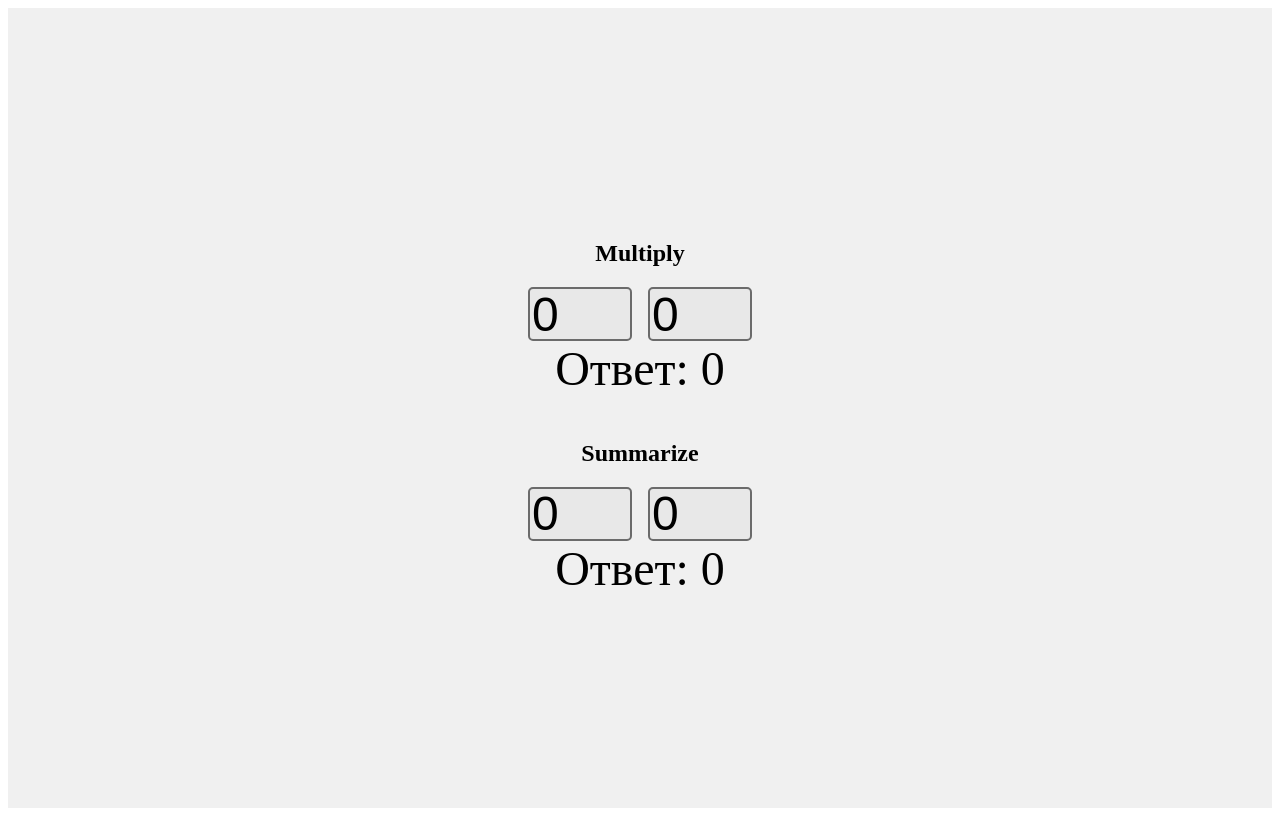
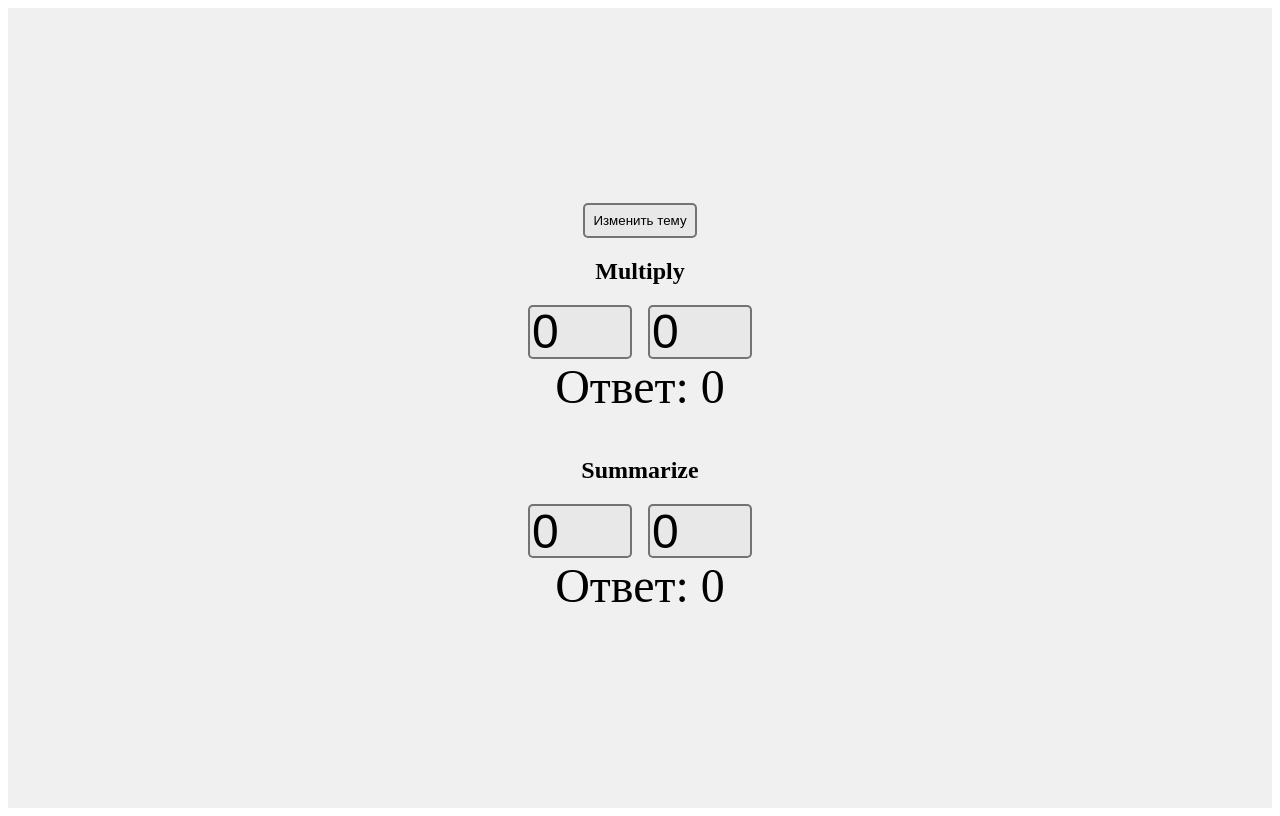
Before and after one commit to skibitskiy/webpack-typescript-config, a React app: page / in a window 1280 px wide. Built offline with nearby package versions, Linux system fonts and the light colour scheme; the HTML template or start-up script is replaced by a standard one.

Commit message:
Добавил переключение темы и написал тесты

```diff
--- a/package.json
+++ b/package.json
@@ -7,6 +7,7 @@
     "build": "webpack --mode development",
     "build-w": "webpack --mode development --watch",
     "test": "jest ./test/units",
+    "test-css": "jest ./test/css",
     "tsd": "tsd ./test/tsd"
   },
   "author": "",
@@ -17,12 +18,15 @@
     "@babel/preset-env": "^7.11.5",
     "@babel/preset-react": "^7.10.4",
     "@babel/preset-typescript": "^7.10.4",
+    "@testing-library/react": "^11.0.4",
     "babel-loader": "^8.1.0",
+    "jest-styled-components": "^7.0.3",
     "typescript": "^4.0.2",
     "webpack": "^4.44.1",
     "webpack-cli": "^3.3.12"
   },
   "dependencies": {
+    "@types/jest": "^26.0.14",
     "babel-jest": "^26.3.0",
     "jest": "^26.4.2",
     "react": "^16.13.1",
--- a/src/components/App.tsx
+++ b/src/components/App.tsx
@@ -1,14 +1,24 @@
-import React from 'react';
-import { StyledApp } from './styledApp.ts';
+import React, { useState, useCallback } from 'react';
+import { ThemeProvider } from "styled-components";
+
+import { StyledApp, StyledButton } from './styledApp.ts';
 import Operation from './Operation.tsx'
-import { multiply, sum } from '../helpers.ts';
+import { themes, multiply, sum } from '../helpers.ts';
 
 function App() {
+    const [theme, setTheme] = useState(themes.day);
+    const changeTheme = useCallback(() => {
+        setTheme((theme) => theme === themes.day ? themes.night : themes.day)
+    }, [])
+
     return (
-        <StyledApp>
-            <Operation operation={multiply} title={'Multiply'}/>
-            <Operation operation={sum} title={'Summarize'}/>
-        </StyledApp>
+        <ThemeProvider theme={theme}>
+            <StyledApp>
+                <StyledButton onClick={changeTheme}>Изменить тему</StyledButton>
+                <Operation operation={multiply} title={'Multiply'}/>
+                <Operation operation={sum} title={'Summarize'}/>
+            </StyledApp>
+        </ThemeProvider>
     )
 }
 
--- a/src/components/styledApp.ts
+++ b/src/components/styledApp.ts
@@ -8,7 +8,8 @@ const StyledApp = styled.div`
     justify-content: center;
     align-items: center;
 
-    background-color: #f0f0f0;
+    color: ${(props) => props.theme.fontColor};
+    background-color: ${(props) => props.theme.mainBgColor};
 `;
 
 const StyledUserInput = styled.input`
@@ -16,9 +17,9 @@ const StyledUserInput = styled.input`
     width: 2em;
 
     font-size: 48px;
-
-    background-color: #e8e8e8;
-    border: 2px solid #6b6b6b;
+    color: ${(props) => props.theme.fontColor};
+    background-color: ${(props) => props.theme.elementBgColor};
+    border: 2px solid rgba(0, 0, 0, 0.5);
     border-radius: 5px;
     outline: none;
 
@@ -41,9 +42,20 @@ const StyledOperation = styled.div`
     }
 `;
 
+const StyledButton = styled.button`
+    padding: 8px;
+
+    outline: 0;
+    border: 2px solid rgba(0, 0, 0, 0.5);
+    border-radius: 5px;
+    color: ${(props) => props.theme.fontColor};
+    background-color: ${(props) => props.theme.elementBgColor}
+`;
+
 export {
     StyledApp,
     StyledUserInput,
     StyledResult,
-    StyledOperation
+    StyledOperation,
+    StyledButton
 }
--- /dev/null
+++ b/src/helpers.d.ts
@@ -0,0 +1,5 @@
+declare type theme = {
+    fontColor: string,
+    mainBgColor: string,
+    elementBgColor: string
+}
--- a/src/helpers.ts
+++ b/src/helpers.ts
@@ -1,3 +1,18 @@
+/// <reference path="helpers.d.ts" />
+
+const themes: { day: theme, night: theme } = {
+    day: {
+        fontColor: '#000',
+        mainBgColor: '#f0f0f0',
+        elementBgColor: '#e8e8e8'
+    },
+    night: {
+        fontColor: '#9fa8da',
+        mainBgColor: '#000051',
+        elementBgColor: '#534bae'
+    }
+}
+
 function multiply(nums: Array<number>): number {
     return nums.reduce((res, next) => res * next)
 }
@@ -7,6 +22,7 @@ function sum(nums: Array<number>): number {
 }
 
 export {
+    themes,
     multiply,
     sum
 }
```
Also changed, not shown: 2 other files (tests, documents, lock files or other folders).
